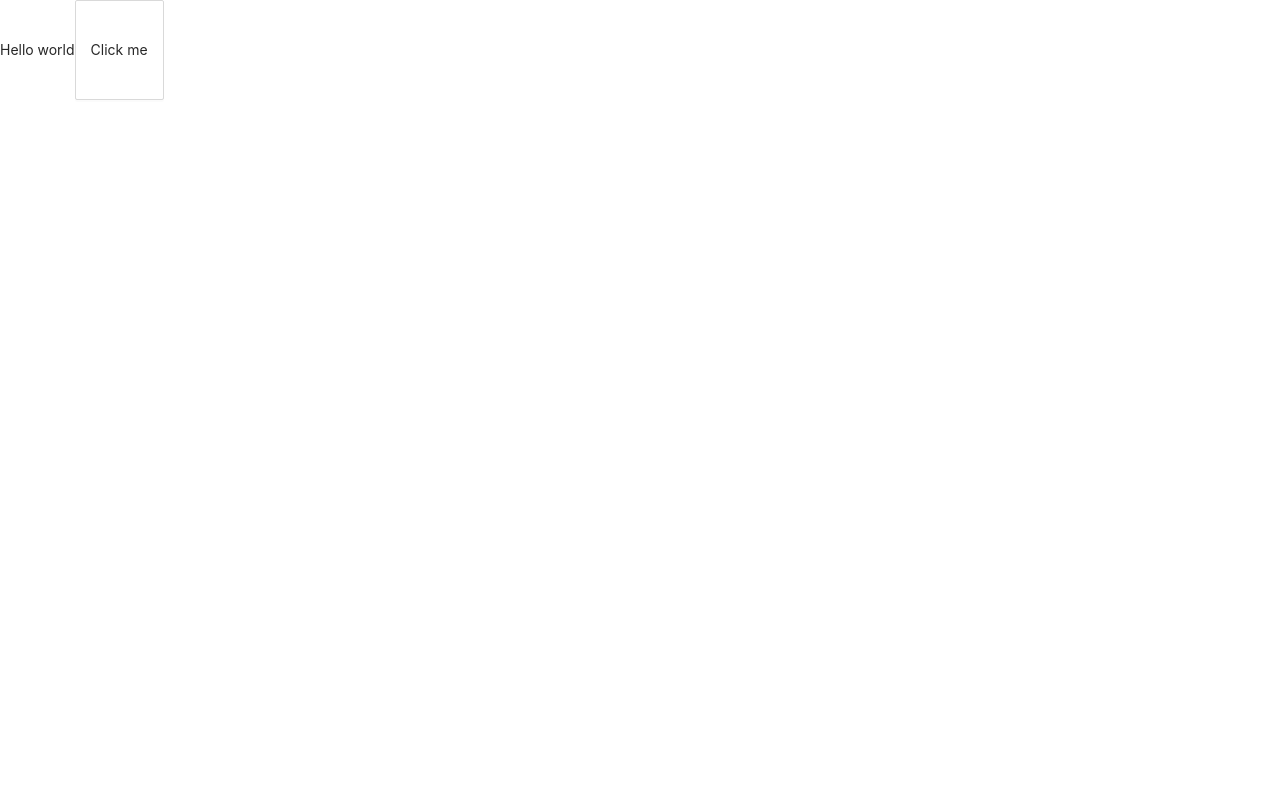
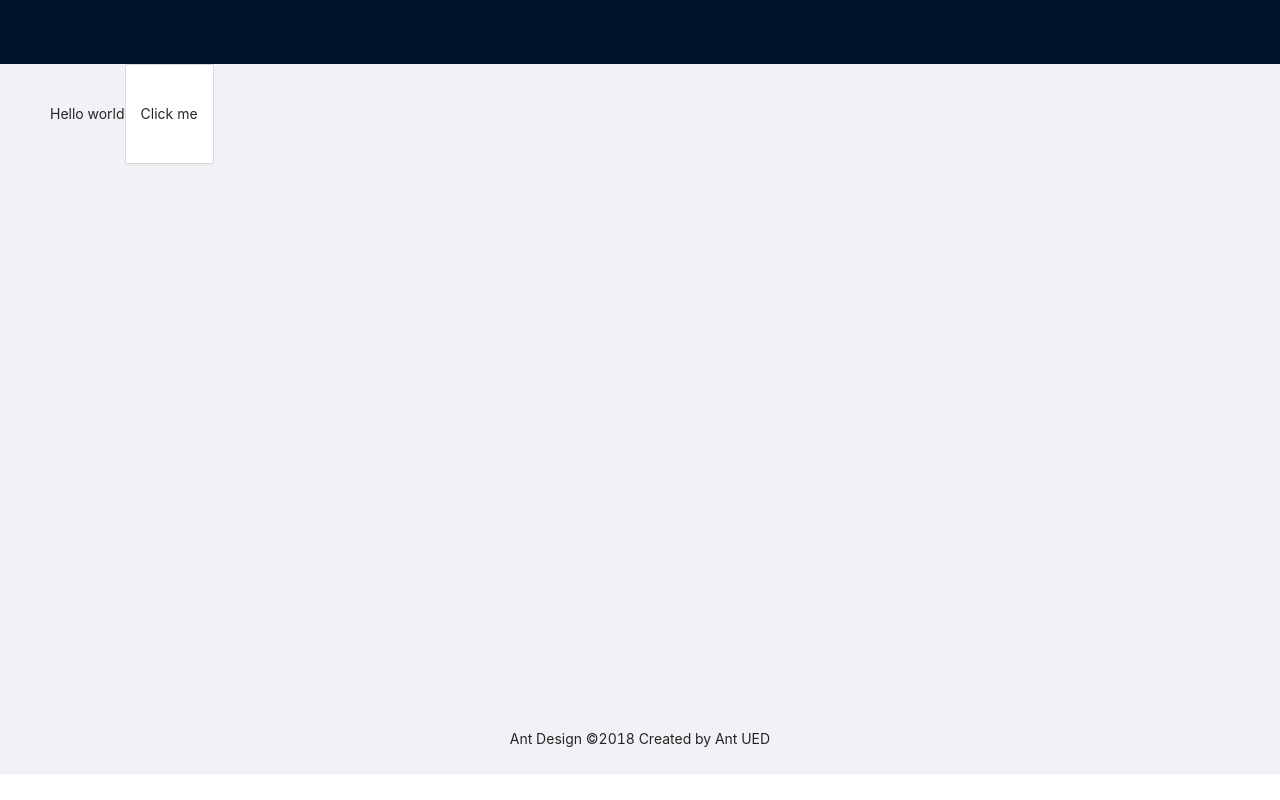
Before and after one commit to catan271/niche-tensor-fe, a Next.js app: page / in a window 1280 px wide. Built offline with nearby package versions, Linux system fonts and the light colour scheme.

Commit message:
init page

```diff
--- /dev/null
+++ b/src/components/MainLayout.tsx
@@ -0,0 +1,24 @@
+import { Breadcrumb, Layout, Menu } from 'antd';
+import React from 'react';
+
+const { Header, Content, Footer } = Layout;
+interface MainLayoutProp{
+    children:any
+}
+const MainLayout: React.FC<MainLayoutProp> = ({children}) => {
+    return (<Layout className="layout">
+        <Header>
+            <div className="logo" />
+            <Menu
+                theme="dark"
+                mode="horizontal"
+            />
+        </Header>
+        <Content style={{ padding: '0 50px', height:'80vh' }}>
+            {children}
+        </Content>
+        <Footer style={{ textAlign: 'center' }}>Ant Design ©2018 Created by Ant UED</Footer>
+    </Layout>)
+};
+
+export default MainLayout;
--- a/src/pages/_app.tsx
+++ b/src/pages/_app.tsx
@@ -1,7 +1,12 @@
 import type { AppProps } from 'next/app';
 import 'antd/dist/antd.css';
 import '@/styles/globals.scss';
+import MainLayout from "@/components/MainLayout";
 
 export default function App({ Component, pageProps }: AppProps) {
-    return <Component {...pageProps} />;
+    return (
+        <MainLayout>
+            <Component {...pageProps} />
+        </MainLayout>
+    );
 }
```
Also changed, not shown: 2 other files (tests, documents, lock files or other folders).
